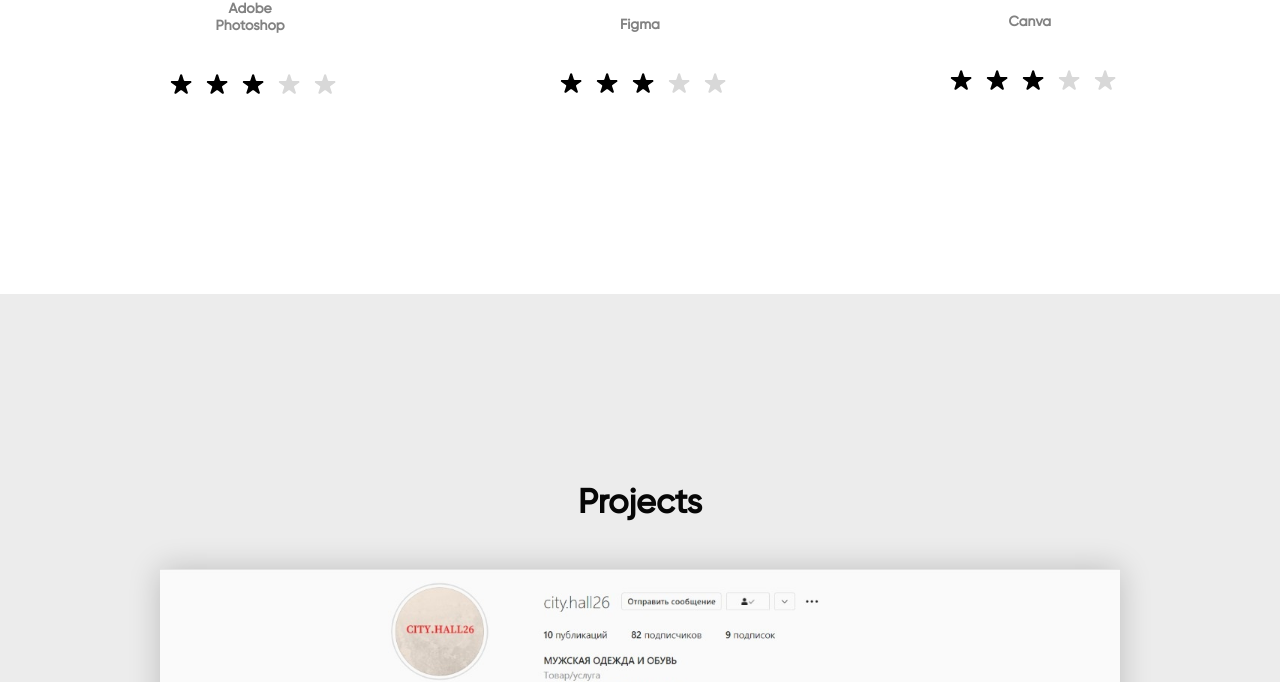
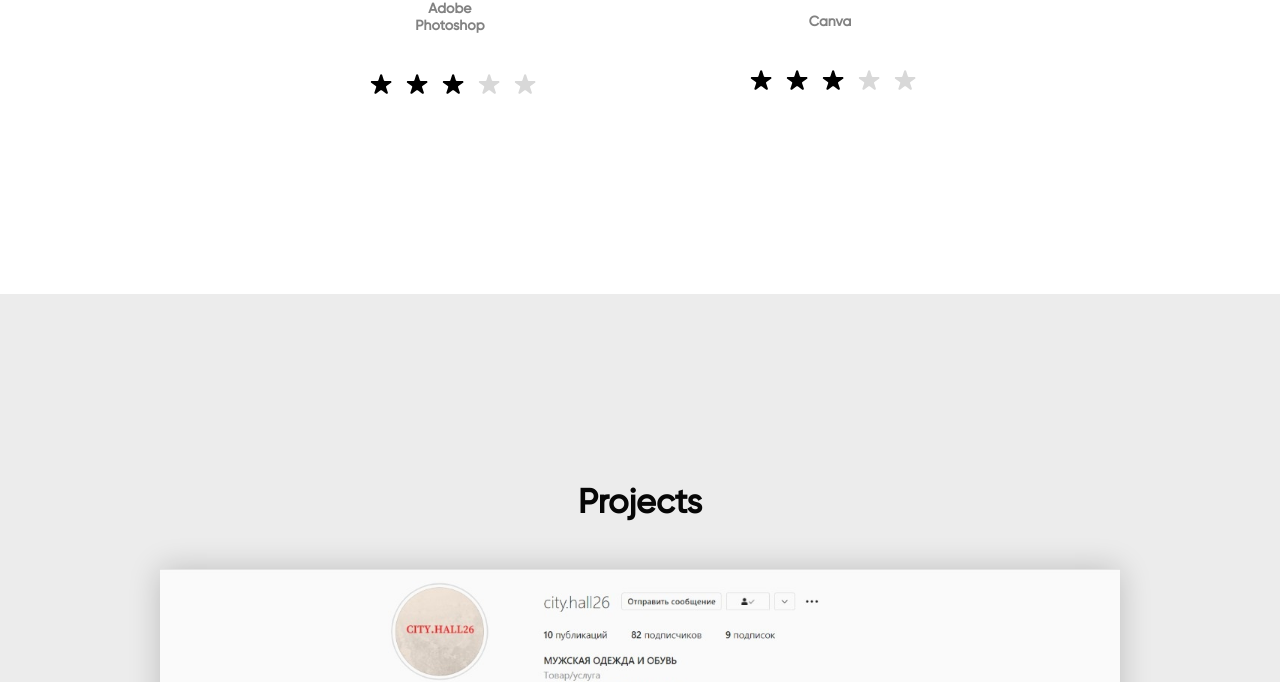
Before and after one commit to kazanbi/PortfolioForSMM, a plain HTML site: page index.html in a window 1280 px wide. Shown: the part 1810-2492 px from the top of the page. Drawn offline with nearby package versions, Linux system fonts and the light colour scheme; a script that the page names is missing; files whose address does not match are found by name.

Commit message:
create all sit

```diff
--- a/css/style.css
+++ b/css/style.css
@@ -246,7 +246,7 @@ header,footer,nav,article,ul li{
 	display: flex;
 	flex-wrap: wrap;
 	align-items: center;
-	justify-content: space-between;
+	justify-content: space-evenly;
 }
 .skill__item p{
 	margin-top: 24px;
@@ -259,9 +259,6 @@ header,footer,nav,article,ul li{
 }
 .skill__img{
 	text-align: center;
-}
-.skill__column:nth-child(2){
-	margin-top: 15px;
 }
 .star{
 	display: flex;
--- a/index.html
+++ b/index.html
@@ -16,8 +16,6 @@
             <g><path d="M10.1817 0.85958C10.4816 -0.0606967 11.7835 -0.0606959 12.0833 0.859581L13.8344 6.23398C13.9685 6.64561 14.3523 6.92418 14.7852 6.92418H20.446C21.4154 6.92418 21.8177 8.16521 21.0327 8.73398L16.4578 12.0486C16.1064 12.3033 15.9593 12.7555 16.0937 13.1682L17.8423 18.5349C18.1423 19.4557 17.089 20.2227 16.3048 19.6544L11.7192 16.3321C11.3692 16.0784 10.8958 16.0784 10.5458 16.3321L5.96025 19.6544C5.176 20.2227 4.12271 19.4557 4.42273 18.5348L6.1713 13.1682C6.30576 12.7555 6.15868 12.3033 5.80722 12.0486L1.23234 8.73398C0.447338 8.16521 0.849669 6.92418 1.81906 6.92418H7.47982C7.91274 6.92418 8.2965 6.64561 8.43062 6.23398L10.1817 0.85958Z"/></g>
         </symbol>
     </svg>
-
-
 
     <header class="header">
         <div class="container">
@@ -136,41 +134,6 @@
                               </ul>
                           </div>
                        </div>
-                       <div class="skill__column">
-                            <div class="skill__item">
-                                <div class="skill__img">
-                                <img src="img/skill__icon/figma.jpg" alt="adobe">
-                                </div>
-                                <p>Figma</p>
-                                <ul class="star">
-                                    <li>
-                                        <svg class="star__icon">
-                                            <use xlink:href="#star"></use>
-                                        </svg>
-                                    </li>
-                                    <li>
-                                    <svg class="star__icon">
-                                        <use xlink:href="#star"></use>
-                                    </svg>
-                                    </li>
-                                    <li>
-                                    <svg class="star__icon">
-                                        <use xlink:href="#star"></use>
-                                    </svg>
-                                    </li>
-                                    <li>
-                                    <svg class="star__icon">
-                                        <use xlink:href="#star"></use>
-                                    </svg>
-                                    </li>
-                                    <li>
-                                    <svg class="star__icon">
-                                        <use xlink:href="#star"></use>
-                                    </svg>
-                                    </li>
-                                </ul>
-                            </div>
-                     </div>
                      <div class="skill__column">
                         <div class="skill__item">
                             <div class="skill__img">
@@ -236,7 +199,6 @@
         </section>
     </main>
 
-
     <footer class="footer" id="footer">
         <div class="container footer__container">
             <div class="footer__inner">
```
